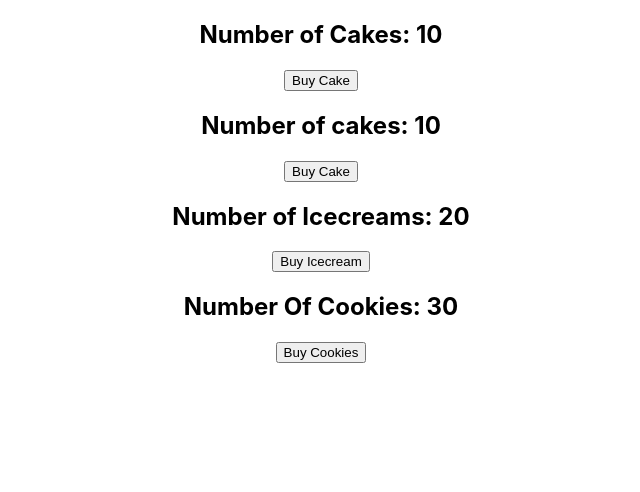
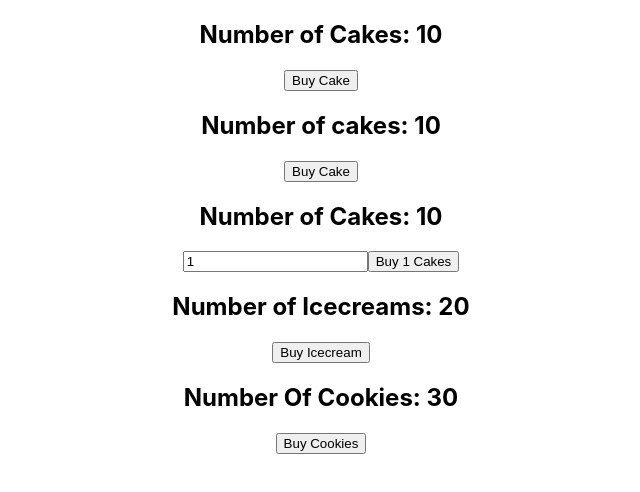
Before and after one commit to halahnasir/cake-shop-app, a React (Create React App) app: page / in a window 1280 px wide. Shown: the top 492 px of the page, without its empty margins (319-959 px from the left). Built offline with nearby package versions, Linux system fonts and the light colour scheme.

Commit message:
Action Payload

```diff
--- a/src/App.js
+++ b/src/App.js
@@ -5,6 +5,7 @@ import store from './redux/store';
 import HooksCakeContainer from './components/HooksCakeContainer';
 import IcecreamContainer from './components/IcecreamContainer';
 import CookiesContainer from './components/CookiesContainer';
+import NewCakeContainer from './components/NewCakeContainer';
 
 function App() {
   return (
@@ -12,8 +13,10 @@ function App() {
       <div className="App">
         <CakeContainer/>
         <HooksCakeContainer/>
+        <NewCakeContainer/>
         <IcecreamContainer/>
         <CookiesContainer/>
+
       </div>
     </Provider>
   );
--- /dev/null
+++ b/src/components/NewCakeContainer.js
@@ -0,0 +1,34 @@
+import React, {useState} from 'react';
+import buyCake from '../redux/cakes/CakeActions'
+import {connect} from 'react-redux';
+
+//Define these function
+const mapStateToProps = (state) => {
+    return {
+        numOfCakes: state.cake.numOfCakes
+    }
+}
+
+const mapDispatchToProps = (dispatch) => {
+    return{
+        buyCake: (number) => dispatch(buyCake(number))
+    }
+}
+
+//Component
+
+const NewCakeContainer = (props) => {
+    const [number, setNumber] = useState(1);
+    return(
+        <div>
+            <h2>Number of Cakes: {props.numOfCakes}</h2>
+            <input type = 'text' value = {number} onChange = {(e) => setNumber(e.target.value)} />
+            <button onClick = {() => props.buyCake(number)}>Buy {number} Cakes</button>
+        </div>
+    )
+}
+
+//Connect these functions with the component
+export default connect(mapStateToProps, mapDispatchToProps)(NewCakeContainer);
+
+//Connect() --> old way, now we use hooks to subscribe to the store and dispatch actions without using connect()
--- a/src/redux/cakes/CakeActions.js
+++ b/src/redux/cakes/CakeActions.js
@@ -3,9 +3,10 @@
 //import the action
 import {BUY_CAKE} from './CakeType';
 
-const buyCake = () => {
+const buyCake = (number = 1) => {
     return{
-        type: BUY_CAKE
+        type: BUY_CAKE,
+        payload: number
     }
 }
 
--- a/src/redux/cakes/CakeReducer.js
+++ b/src/redux/cakes/CakeReducer.js
@@ -14,7 +14,7 @@ const cakeReducer = (state = cakeState, action) => {
     switch(action.type){
         case BUY_CAKE: return{
             ...state,
-            numOfCakes: state.numOfCakes - 1
+            numOfCakes: state.numOfCakes - action.payload
         }
         default: return state
     }
```
